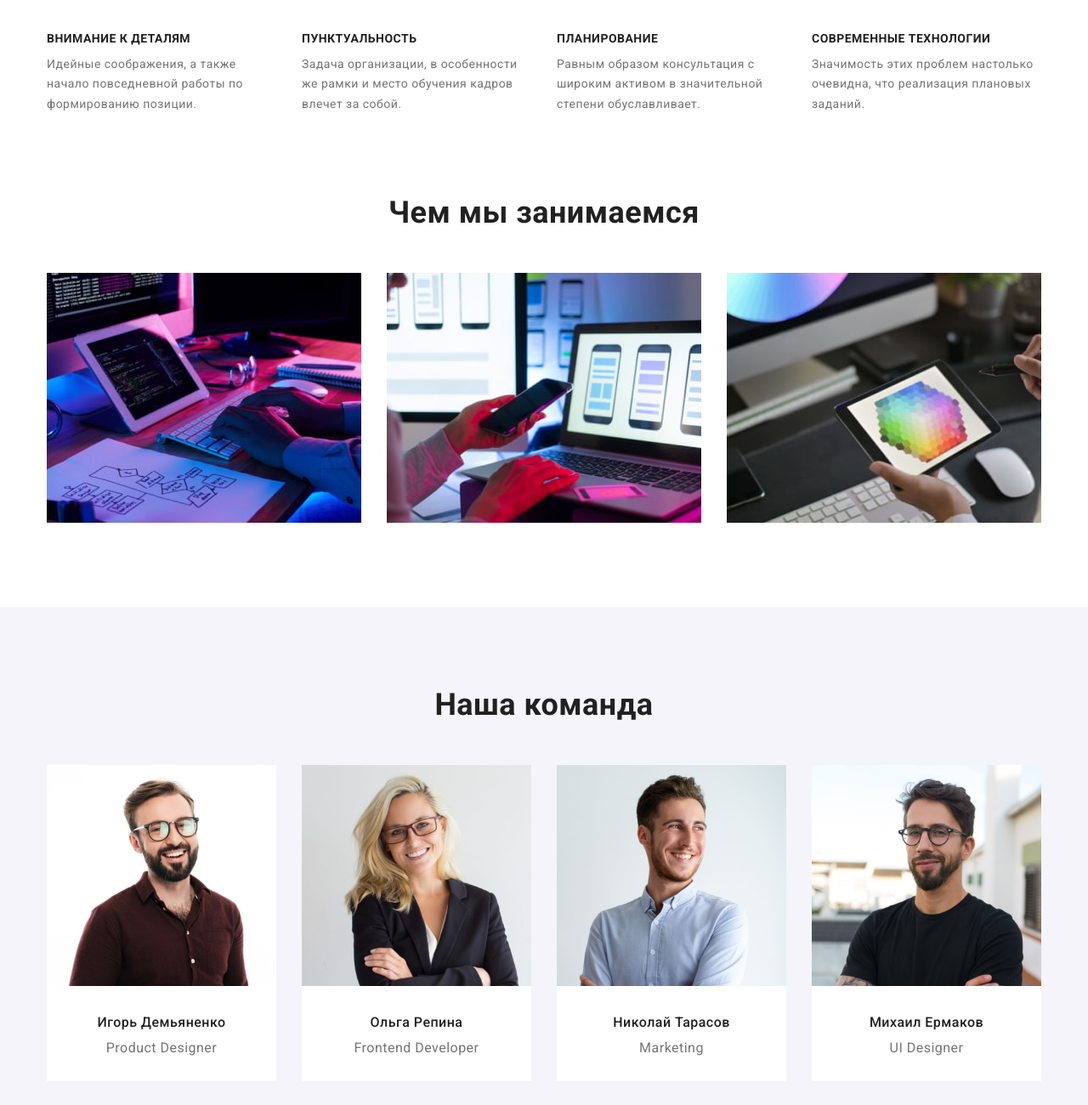
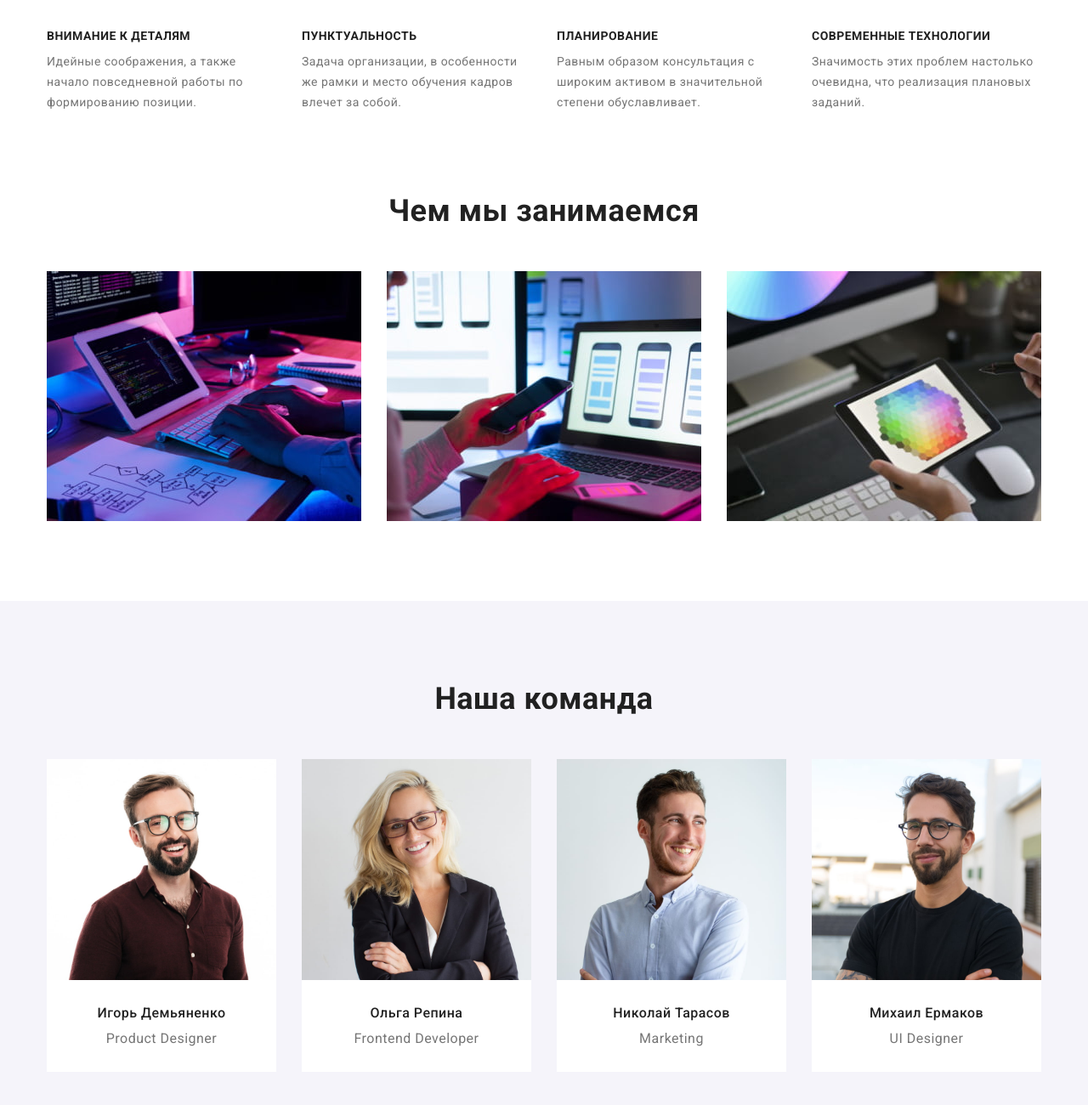
Before and after one commit to AlexandrSukovach/goit-markup-hw-03, a plain HTML site: page index.html in a window 1280 px wide. Shown: the part 740-2040 px from the top of the page at 85% size. Drawn offline with nearby package versions, Linux system fonts and the light colour scheme.

Commit message:
Исправления ДЗ-3 №1
Изменены классы у div and section, добавлен стиль img,  убраны повторяющиеся стили, добавлен div в index.html, дополнены и изменены стили в секциях section and contanior

```diff
--- a/css/styles.css
+++ b/css/styles.css
@@ -47,11 +47,11 @@ body {
    margin-left: auto;
    margin-right: auto;
    width: 1200px;
+   padding-left: 15px;
+   padding-right: 15px;
 }
 
 .section {
-   padding-left: 15px;
-   padding-right: 15px;
    padding-top: 94px;
    padding-bottom: 94px;
 }
@@ -64,6 +64,10 @@ a {
    text-decoration: none;
 }
 
+img {
+   display: block;
+}
+
 /*------------HEADER----------- */
 /* -----------studio----------- */
 .page-header {
@@ -72,11 +76,6 @@ a {
 
 .page-header-comtent {
    display: flex;
-   padding-left: 15px;
-   padding-right: 15px;
-   padding-top: 24px;
-   padding-bottom: 28px;
-
 }
 
 .logo {
@@ -101,6 +100,12 @@ a {
 .site-nav {
    display: flex;
    margin-left: 93px;
+}
+
+.site-nav a {
+   display: block;
+   padding-top: 32px;
+   padding-bottom: 32px;
 }
 
 .site-nav li:not(:last-child) {
@@ -151,9 +156,6 @@ a {
 .hero {
    background-color: var(--section-background);
    text-align: center;
-}
-
-.hero-content {
    padding-top: 200px;
    padding-bottom: 200px;
 }
@@ -196,13 +198,12 @@ button {
 
 /*------------ declaration--------- */
 
-.declaration-text {
+.declaration {
    padding-bottom: 0px;
 }
 
 .declaration-list {
    display: flex;
-   justify-content: center;
 }
 
 .declaration-list li {
@@ -237,7 +238,11 @@ button {
 
 .work-images {
    display: flex;
-   justify-content: center;
+
+}
+
+.work-images li {
+   width: 370px;
 }
 
 .work-images li:not(:last-child) {
@@ -264,16 +269,20 @@ button {
 
 .team-img {
    display: flex;
-   justify-content: center;
 }
 
 .team-img li {
    background-color: var(--body-background-color);
    text-align: center;
+   width: 270px;
 }
 
 .team-img li:not(:last-child) {
    margin-right: 30px;
+}
+
+.team-img-text {
+   padding-top: 30px;
    padding-bottom: 30px;
 }
 
@@ -285,9 +294,7 @@ button {
    margin-bottom: 10px;
 }
 
-.team-img img {
-   margin-bottom: 30px;
-}
+
 
 .team-img p {
    font-size: 16px;
@@ -368,7 +375,6 @@ footer {
 .portfolio-menu {
    display: flex;
    justify-content: center;
-   padding-top: 94px;
    margin-bottom: 50px;
 }
 
@@ -453,9 +459,7 @@ footer {
    margin-bottom: 30px;
 }
 
-.flex-elements img {
-   display: block;
-}
+
 
 .flex-elements:nth-child(3n) {
    margin-right: 0px;
--- a/index.html
+++ b/index.html
@@ -48,8 +48,8 @@
       </section>
       <!-- declaration -->
 
-      <section class="declaration container">
-         <div class="declaration-text section">
+      <section class="declaration section">
+         <div class="declaration-text container">
             <ul class="declaration-list list">
                <li>
                   <h3>Внимание к деталям</h3>
@@ -72,8 +72,8 @@
 
       </section>
       <!-- work -->
-      <section class="work container">
-         <div class="work-content section">
+      <section class="work section">
+         <div class="work-content container">
             <h2 class="work-title">Чем мы занимаемся</h2>
             <ul class="work-images list">
                <li>
@@ -91,29 +91,37 @@
       </section>
 
       <!-- our team -->
-      <section class="our-team">
-         <div class="our-team-content section">
+      <section class="our-team section">
+         <div class="our-team-content container">
             <h2 class="our-team-title">Наша команда</h2>
             <ul class="team-img list">
                <li>
                   <img src="./images/i.demjnenko.jpg" alt="личное фото-игорь демьяненко" width="270" height="260">
+                  <div class="team-img-text">
                      <h3>Игорь Демьяненко</h3>
                      <p lang="en">Product Designer</p>
+                  </div>
                </li>
                <li>
                   <img src="./images/o.repina.jpg" alt="личное фото-ольга репина" width="270" height="260">
+                  <div class="team-img-text">
                      <h3>Ольга Репина</h3>
                      <p lang="en">Frontend Developer</p>
+                  </div>
                </li>
                <li>
                   <img src="./images/n.tarasov.jpg" alt="личное фото-николай тарасов" width="270" height="260">
+                  <div class="team-img-text">
                      <h3>Николай Тарасов</h3>
                      <p lang="en">Marketing</p>
+                  </div>
                </li>
                <li>
                   <img src="./images/m.ermakov.jpg" alt="личное фото-михаил ермаков" width="270" height="260">
+                  <div class="team-img-text">
                      <h3>Михаил Ермаков</h3>
                      <p lang="en">UI Designer</p>
+                  </div>
                </li>
             </ul>
          </div>
```
Also changed, not shown: portfolio.html (+2 -3 lines). Lines whose indentation alone changed are shown as unchanged.
